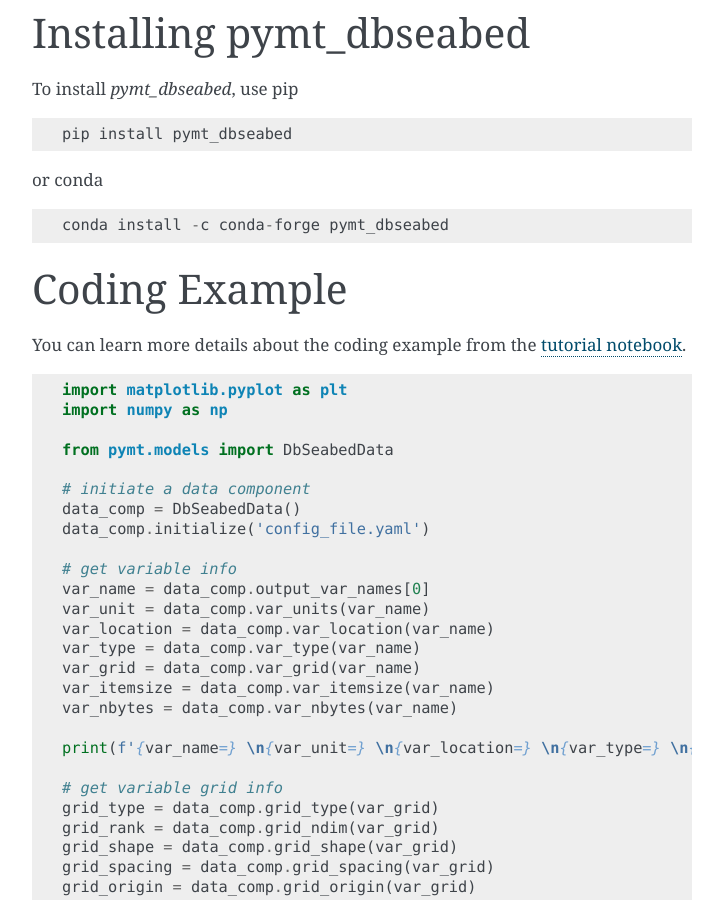
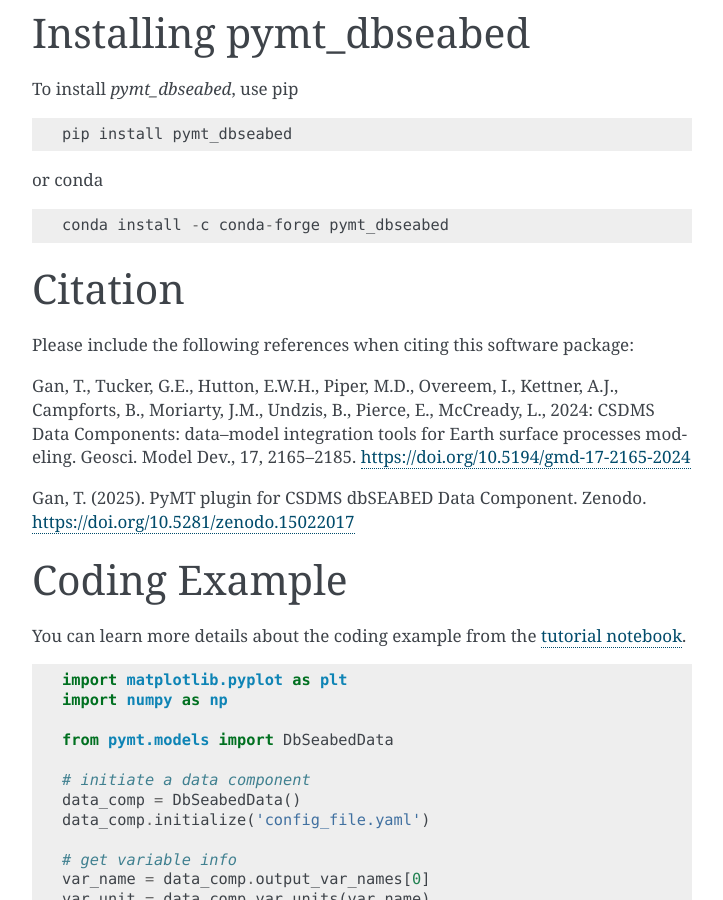
Before and after one commit to gantian127/pymt_dbseabed, a Sphinx documentation site: the page built from docs/index.rst, in a window 1280 px wide and 900 px high, scrolled down 1011 px. Shown: the whole window, without its empty margins (388-1111 px from the left). Built offline with Sphinx 7.4.7, drawn with Linux system fonts in a browser that asks for light colours.

Commit message:
add citation in docs and readme

```diff
--- a/docs/index.rst
+++ b/docs/index.rst
@@ -47,7 +47,6 @@
 Installing pymt_dbseabed
 ------------------------
 
-
 To install `pymt_dbseabed`, use pip
 
 .. code::
@@ -60,6 +59,18 @@
 
   conda install -c conda-forge pymt_dbseabed
 
+--------------
+Citation
+--------------
+Please include the following references when citing this software package:
+
+Gan, T., Tucker, G.E., Hutton, E.W.H., Piper, M.D., Overeem, I., Kettner, A.J.,
+Campforts, B., Moriarty, J.M., Undzis, B., Pierce, E., McCready, L., 2024:
+CSDMS Data Components: data–model integration tools for Earth surface processes
+modeling. Geosci. Model Dev., 17, 2165–2185. https://doi.org/10.5194/gmd-17-2165-2024
+
+Gan, T. (2025). PyMT plugin for CSDMS dbSEABED Data Component. Zenodo.
+https://doi.org/10.5281/zenodo.15022017
 
 --------------
 Coding Example
```
Also changed, not shown: README.rst (+14 -2 lines).
